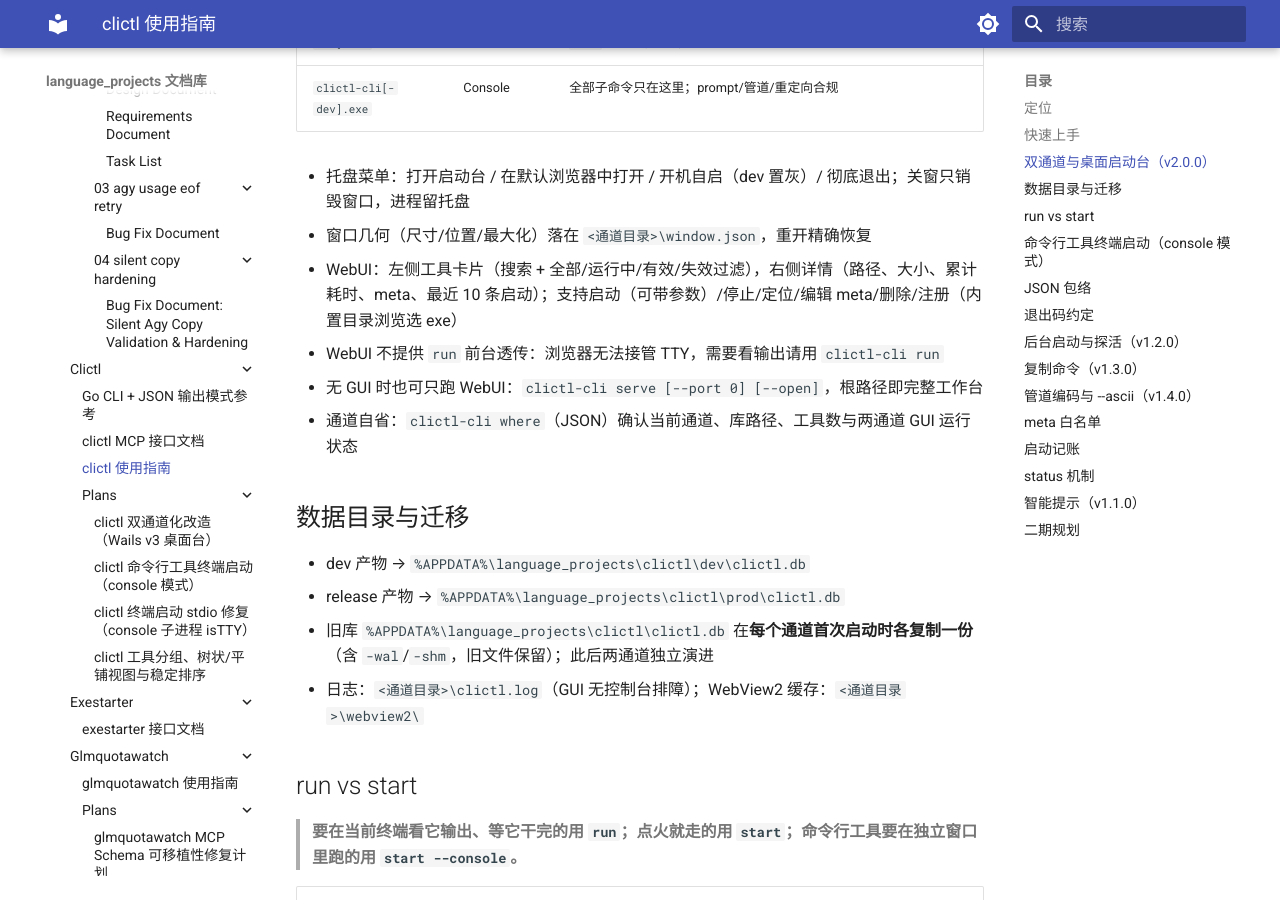
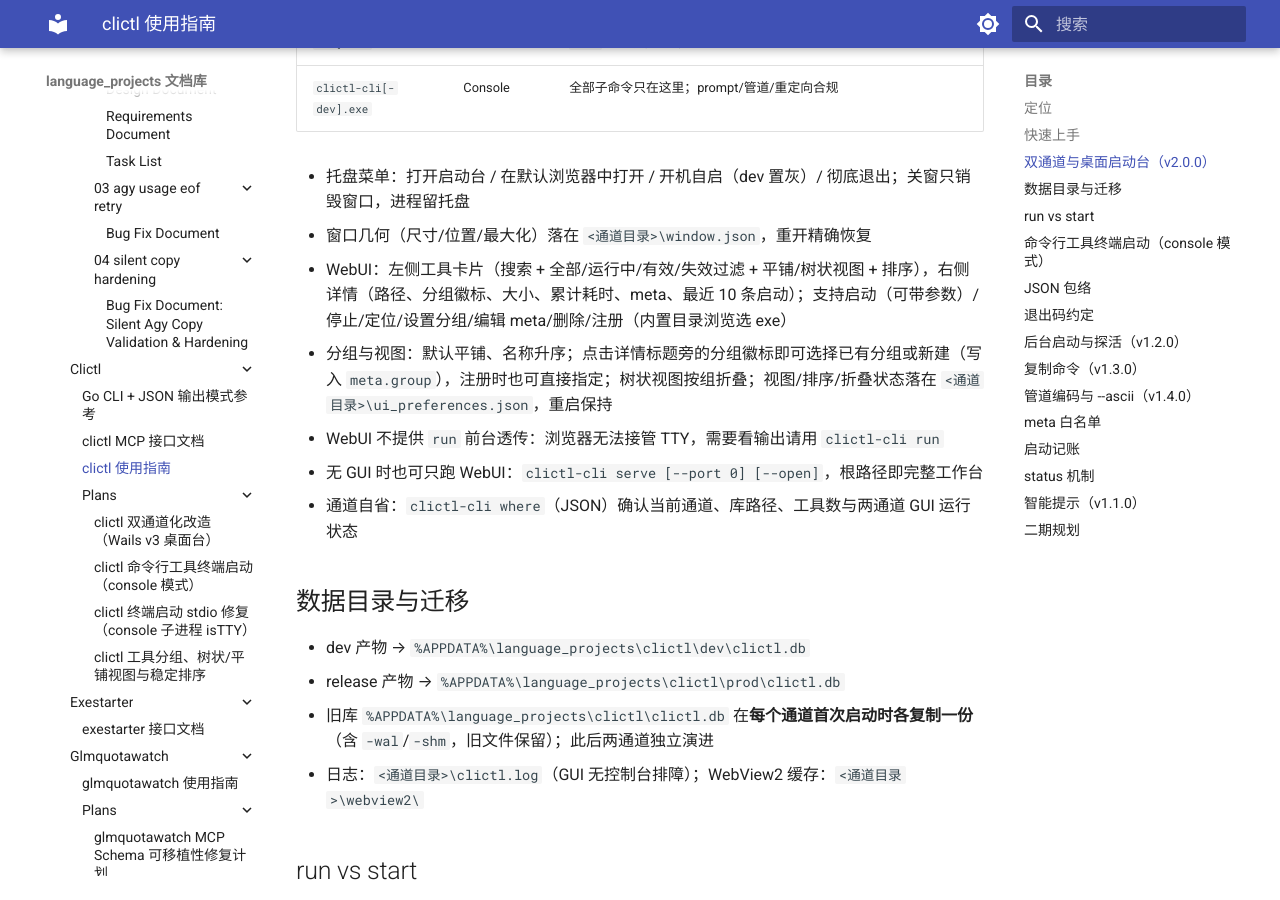
Before and after one commit to shihao-hub/td-language_projects, an MkDocs documentation site: the page built from docs/projects/go_projects/clictl/clictl 使用指南.md, in a window 1280 px wide and 900 px high, scrolled down 1850 px. Built offline with MkDocs 1.6.1 and Material for MkDocs 9.7.7, drawn with Linux system fonts in a browser that asks for light colours; a script that is not in the unit is left out; some of the changed text lies outside the part shown.

Commit message:
docs: 补充 clictl 分组视图与 meta.group 说明
- MCP 接口文档 declare meta 白名单新增 group 字段
- 使用指南补充分组徽标、树状视图、排序与偏好持久化说明

```diff
--- a/docs/projects/go_projects/clictl/clictl 使用指南.md
+++ b/docs/projects/go_projects/clictl/clictl 使用指南.md
@@ -31,7 +31,7 @@ uv run scripts/build.py --release  # 正式名（需 clictl/v* tag + 工作区
 # 注册（name 默认=文件名去 .exe 小写化）
 clictl-cli add "D:\Program Files\Go\bin\go.exe" --desc "Go toolchain" --meta '{\"source\":\"go\",\"tags\":[\"dev\"]}'
 
-# 查看全部（launch_count 降序），--pretty 缩进输出
+# 查看全部（名称升序），--pretty 缩进输出
 clictl-cli list --pretty
 
 # 透传启动：与直接执行 go version 完全一致，退出码直通
@@ -81,7 +81,8 @@ clictl-cli completion powershell --uninstall   # 卸载
 
 - 托盘菜单：打开启动台 / 在默认浏览器中打开 / 开机自启（dev 置灰）/ 彻底退出；关窗只销毁窗口，进程留托盘
 - 窗口几何（尺寸/位置/最大化）落在 `<通道目录>\window.json`，重开精确恢复
-- WebUI：左侧工具卡片（搜索 + 全部/运行中/有效/失效过滤），右侧详情（路径、大小、累计耗时、meta、最近 10 条启动）；支持启动（可带参数）/停止/定位/编辑 meta/删除/注册（内置目录浏览选 exe）
+- WebUI：左侧工具卡片（搜索 + 全部/运行中/有效/失效过滤 + 平铺/树状视图 + 排序），右侧详情（路径、分组徽标、大小、累计耗时、meta、最近 10 条启动）；支持启动（可带参数）/停止/定位/设置分组/编辑 meta/删除/注册（内置目录浏览选 exe）
+- 分组与视图：默认平铺、名称升序；点击详情标题旁的分组徽标即可选择已有分组或新建（写入 `meta.group`），注册时也可直接指定；树状视图按组折叠；视图/排序/折叠状态落在 `<通道目录>\ui_preferences.json`，重启保持
 - WebUI 不提供 `run` 前台透传：浏览器无法接管 TTY，需要看输出请用 `clictl-cli run`
 - 无 GUI 时也可只跑 WebUI：`clictl-cli serve [--port 0] [--open]`，根路径即完整工作台
 - 通道自省：`clictl-cli where`（JSON）确认当前通道、库路径、工具数与两通道 GUI 运行状态
@@ -153,7 +154,7 @@ clictl-cli completion powershell --uninstall   # 卸载
 
 ## meta 白名单
 
-`--meta` 仅允许 `source`（string ≤64B）与 `tags`（[]string ≤8 项、每项 ≤32B、去重小写存储），白名单外 key 直接拒绝；序列化后 ≤ 4KB 硬限。
+`--meta` 仅允许 `source`（string ≤64B）、`tags`（[]string ≤8 项、每项 ≤32B、去重小写存储）与 `group`（string ≤32B、首尾空白裁剪），白名单外 key 直接拒绝；序列化后 ≤ 4KB 硬限。
 
 ## 启动记账
 
```
Also changed, not shown: docs/projects/go_projects/clictl/MCP 接口文档.md (+1 -1 lines).
